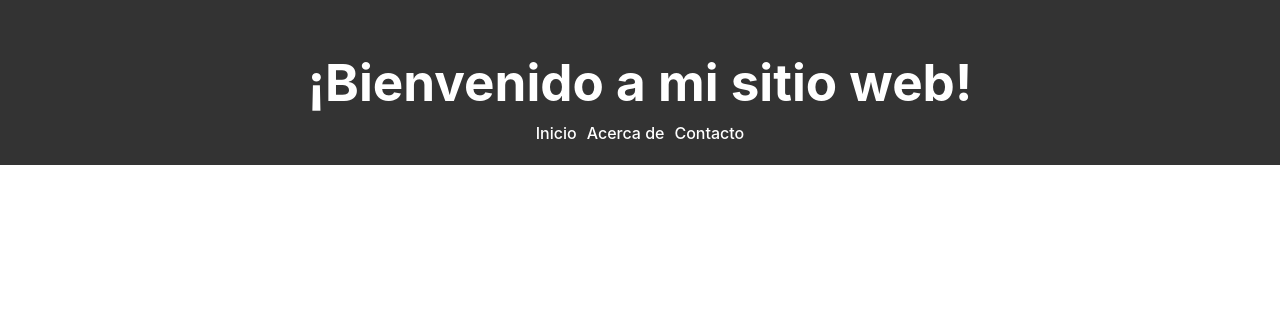
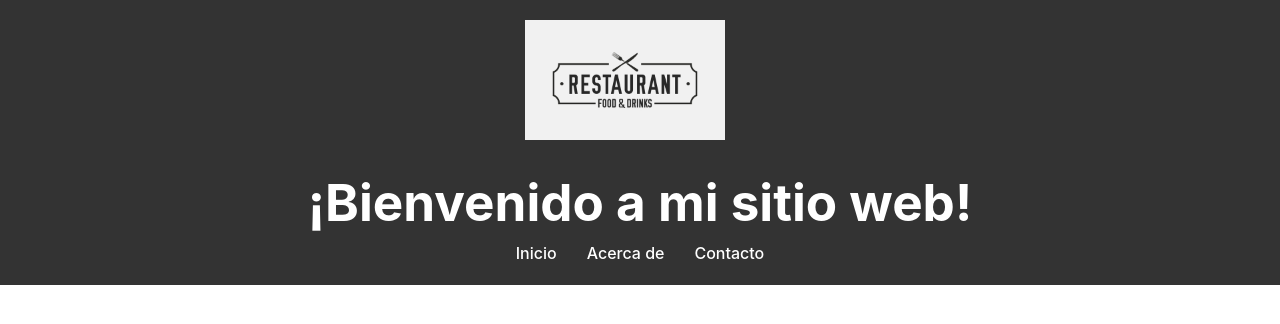
Before and after one commit to IvanOjedaOjeda/resto2.1, a React app: page / in a window 1280 px wide. Shown: the top 324 px of the page. Built offline with nearby package versions, Linux system fonts and the light colour scheme; the HTML template or start-up script is replaced by a standard one.

Commit message:
Commits4 Inserte el logo del restorant

```diff
--- a/src/components/Header.css
+++ b/src/components/Header.css
@@ -12,6 +12,11 @@
     align-items: center; /* Centra horizontalmente los elementos */
   }
 
+  .logo {
+    width: 200px; /* Ajusta el ancho del logo según sea necesario */
+    margin-right: 30px; /* Espacio entre el logo y el título */
+  }
+
   .header h1 {
     margin-bottom: 10px; /* Espacio inferior entre el título y la navegación */
   }
@@ -24,7 +29,7 @@
   }
 
   .header nav ul li {
-    margin-right: 10px; /* Espacio entre los elementos */
+    margin-right: 30px; /* Espacio entre los elementos */
   }
 
   .header nav ul li:last-child {
--- a/src/components/Header.jsx
+++ b/src/components/Header.jsx
@@ -1,10 +1,12 @@
 // src/components/Header.js
 import React from 'react';
 import './Header.css'; // Importa el archivo CSS para los estilos del header
+import logo from '../assets/logo.jpg'; // Importa la imagen del logo
 
 const Header = () => {
   return (
     <header className="header">
+      <img src={logo} alt="Logo del restaurante" className="logo" />
       <h1>¡Bienvenido a mi sitio web!</h1>
       <nav>
         <ul>
```
Also changed, not shown: src/assets/logo.jpg (added).
